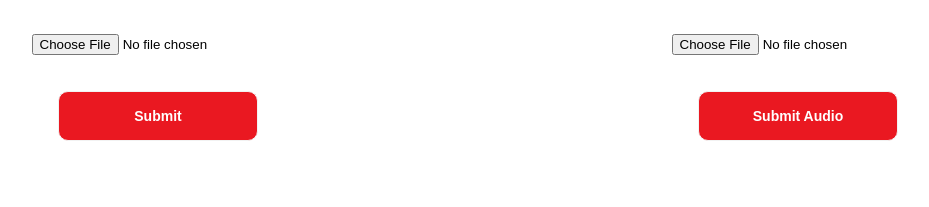
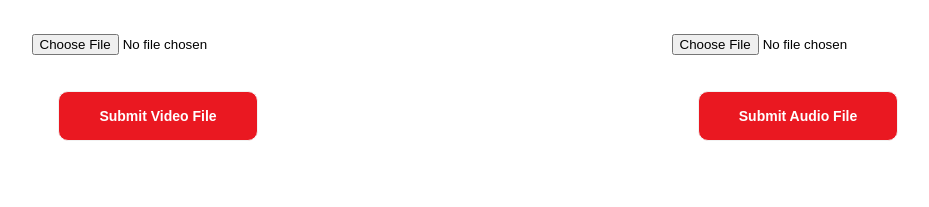
Before and after one commit to tsm9999/GigIndia-Technical-Assignment, a Flask app: page / in a window 1280 px wide. Shown: the part 623-830 px from the top of the page, without its empty margins (162-1091 px from the left). Run offline with Flask 2, Linux system fonts and the light colour scheme.

Commit message:
Update index.html

```diff
--- a/WebApp/templates/index.html
+++ b/WebApp/templates/index.html
@@ -84,7 +84,7 @@
          <form method="POST" action="/upload_video" enctype="multipart/form-data" >
             <p><input type="file" name="file"></p>
             <br><br>
-            <p><input type="submit" value="Submit"></p>
+            <p><input type="submit" value="Submit Video File"></p>
           </form>
           <br>
           <br>
@@ -104,7 +104,7 @@
        	<form method="POST" action="/audio_dash" enctype="multipart/form-data" >
         <p><input type="file" name="file"></p>
         <br><br>
-        <input type="submit" name="audio_index" value="Submit Audio" align="center">
+        <input type="submit" name="audio_index" value="Submit Audio File" align="center">
         </form>
 
      </div>
```
